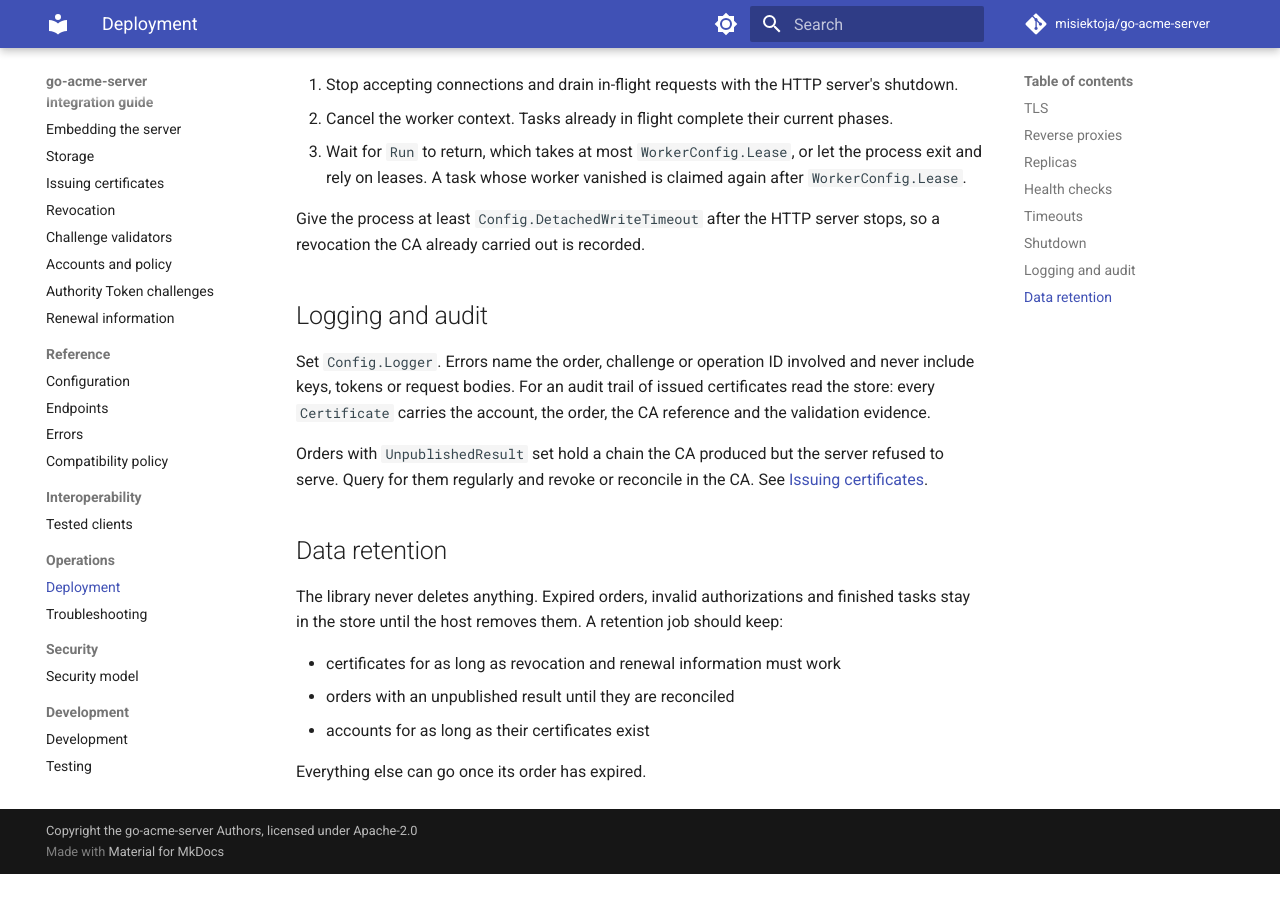
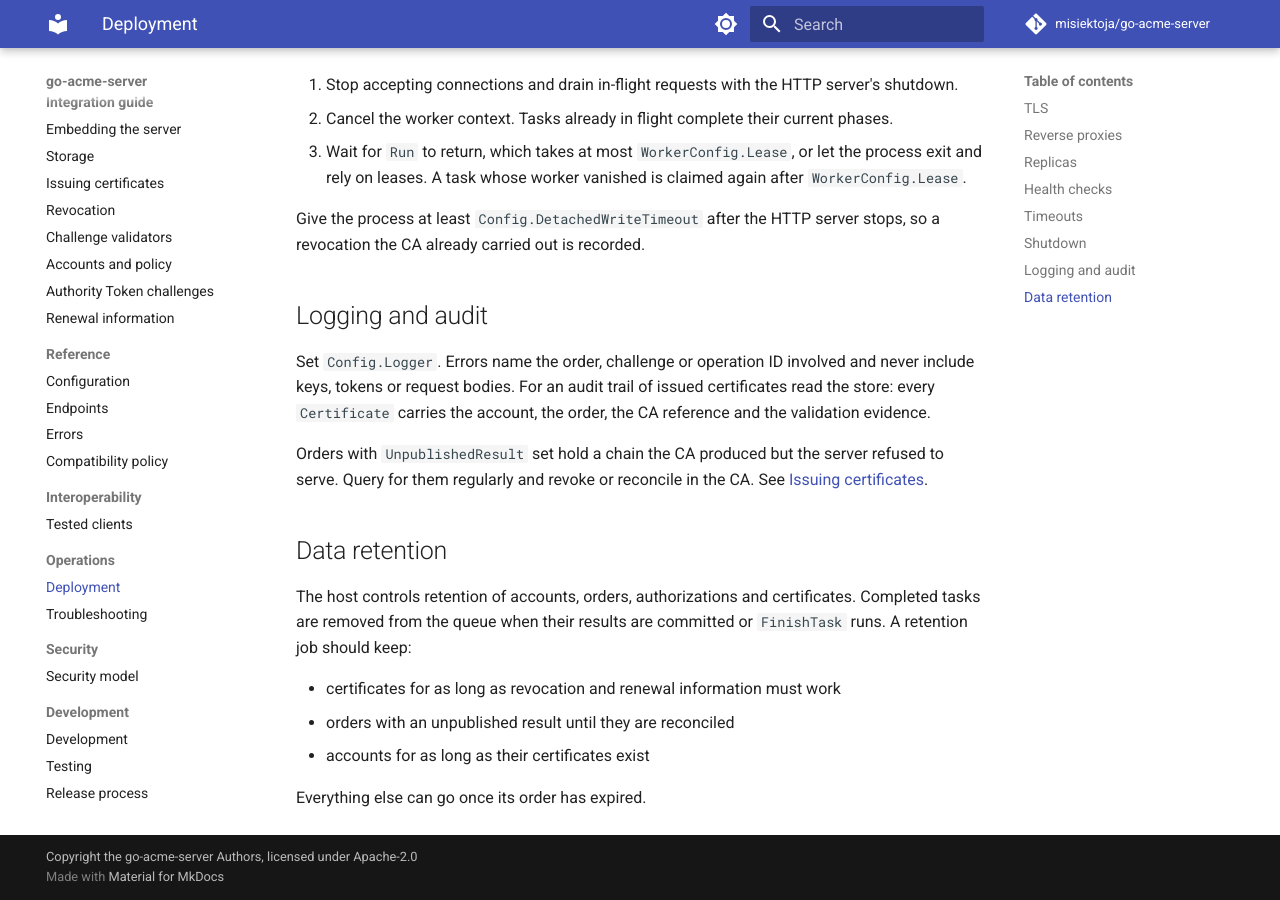
Before and after one commit to misiektoja/go-acme-server, an MkDocs documentation site: the page built from docs/operations/deployment.md, in a window 1280 px wide and 900 px high, scrolled down 2629 px. Built offline with MkDocs 1.6.1 and Material for MkDocs 9.7.7, drawn with Linux system fonts in a browser that asks for light colours; comment, search, counter and statistics services are not loaded; before the commit the page ends 3503 px from its top, so only the background shows below that.

Commit message:
docs: correct completed task retention
Signed-off-by: misiektoja <misiektoja-github@rm-rf.ninja>

```diff
--- a/docs/operations/deployment.md
+++ b/docs/operations/deployment.md
@@ -100,8 +100,9 @@ Query for them regularly and revoke or reconcile in the CA. See
 
 ## Data retention
 
-The library never deletes anything. Expired orders, invalid authorizations and finished tasks stay
-in the store until the host removes them. A retention job should keep:
+The host controls retention of accounts, orders, authorizations and certificates. Completed tasks
+are removed from the queue when their results are committed or `FinishTask` runs. A retention job
+should keep:
 
 * certificates for as long as revocation and renewal information must work
 * orders with an unpublished result until they are reconciled
```
